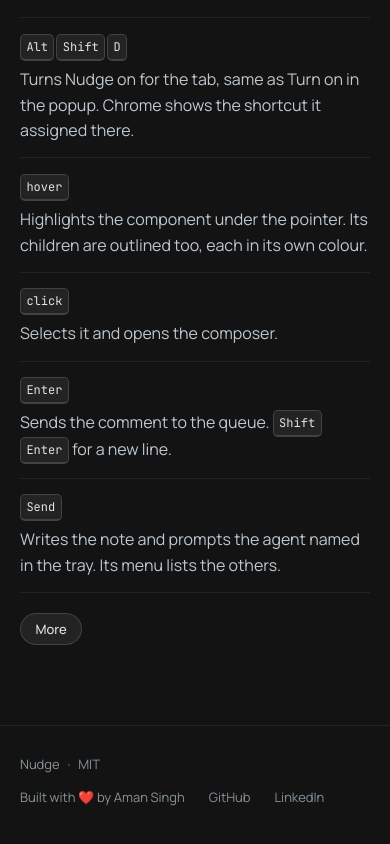
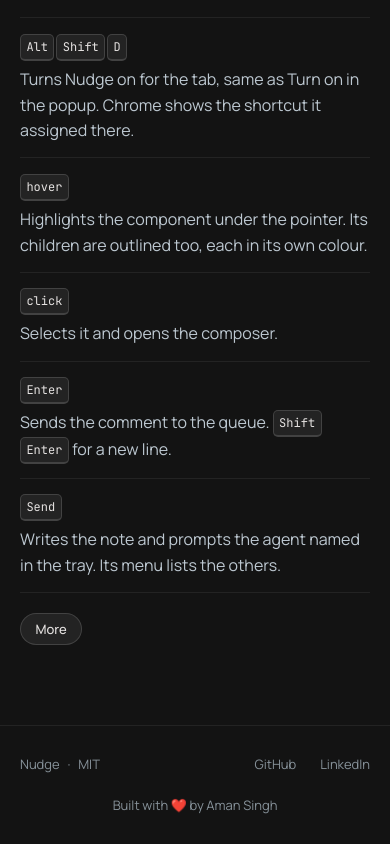
Before and after one commit to Achno2k/design-mode, a browser extension: page site/index.html in a window 390 px wide. Shown: the part 4697-5541 px from the top of the page. Drawn offline with Linux system fonts and the light colour scheme.

Commit message:
site: footer links on one line, credit centred on phones
The footer is one row on wide screens: name and licence left, GitHub and
LinkedIn and the credit right. Under 45rem the name and the links share the
first line and the credit takes its own, centred.

Co-Authored-By: Claude Fable 5.1 <noreply@anthropic.com>
Claude-Session: https://claude.ai/code/session_019DCfMLM7UJW3SZgmccUUYw

```diff
--- a/site/index.html
+++ b/site/index.html
@@ -243,12 +243,12 @@
 
 <footer class="footer">
   <div class="wrap footer__inner">
-    <span>Nudge<span class="dot">·</span>MIT</span>
+    <span class="footer__meta">Nudge<span class="dot">·</span>MIT</span>
     <span class="footer__links">
-      <a href="https://achno2k.dev">Built with ❤️ by Aman Singh</a>
       <a href="https://github.com/Achno2k/design-mode">GitHub</a>
       <a href="https://www.linkedin.com/in/amansingh0612">LinkedIn</a>
     </span>
+    <a class="footer__credit" href="https://achno2k.dev">Built with ❤️ by Aman Singh</a>
   </div>
 </footer>
 
--- a/site/styles.css
+++ b/site/styles.css
@@ -406,8 +406,11 @@ kbd, .key {
 /* footer */
 
 .footer { margin-top: 7rem; border-top: 1px solid var(--line); padding-block: 1.75rem; font-size: .8125rem; color: var(--faint); }
-.footer__inner { display: flex; justify-content: space-between; flex-wrap: wrap; gap: .75rem 1.5rem; }
-.footer__links { display: flex; gap: 1.5rem; }
+/* One row on wide screens: name and licence left, the links and the credit right. */
+.footer__inner { display: flex; align-items: center; gap: .75rem 1.5rem; }
+.footer__meta { margin-right: auto; }
+.footer__links { display: flex; gap: 1.5rem; white-space: nowrap; }
+.footer__credit { white-space: nowrap; }
 .footer a { transition: color var(--dur) var(--ease); }
 .footer a:hover { color: var(--accent); }
 
@@ -442,6 +445,10 @@ kbd, .key {
   .loop dt { border-bottom: 0; padding-bottom: 0; }
   .loop dd { padding-top: .4rem; }
   .footer { margin-top: 5rem; }
+  /* Narrow: name and the social links share one line, the credit sits centred beneath. */
+  .footer__inner { flex-wrap: wrap; justify-content: space-between; }
+  .footer__meta { margin-right: 0; }
+  .footer__credit { flex-basis: 100%; text-align: center; margin-top: .5rem; }
 }
 
 @media (prefers-reduced-motion: reduce) {
```
